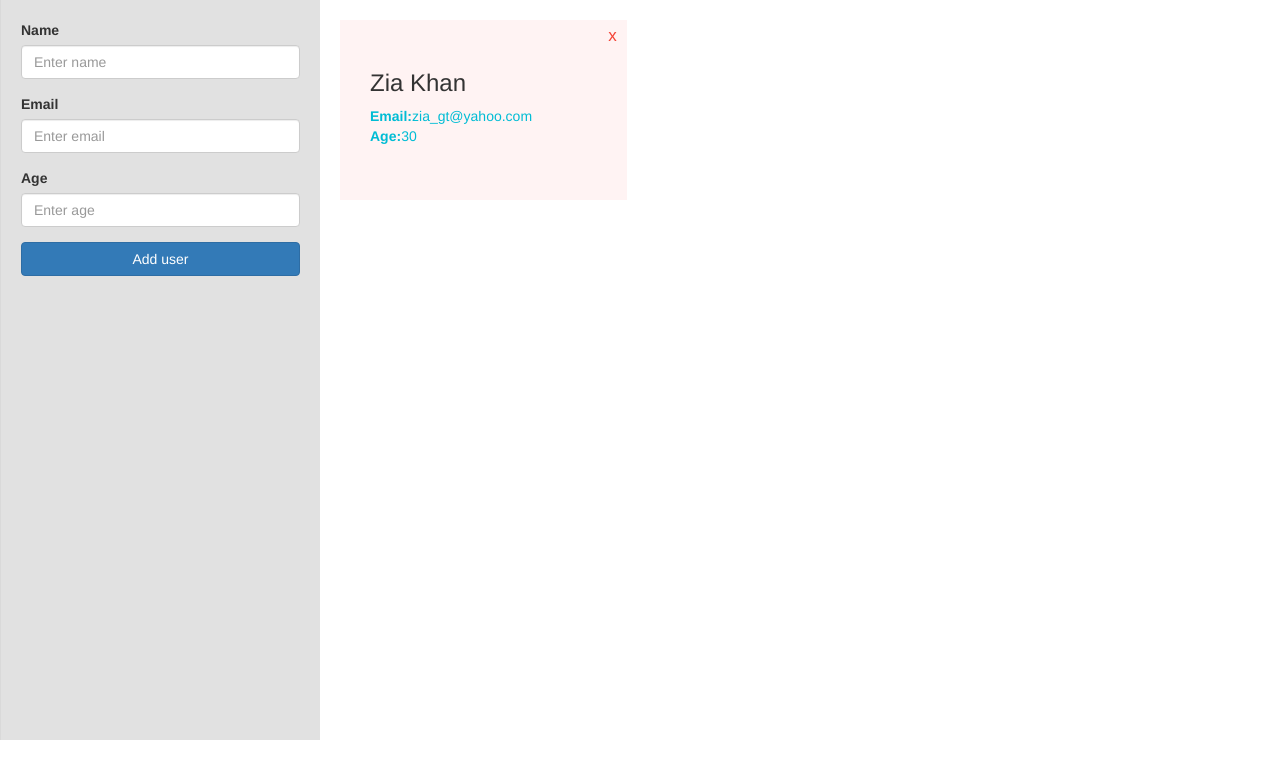
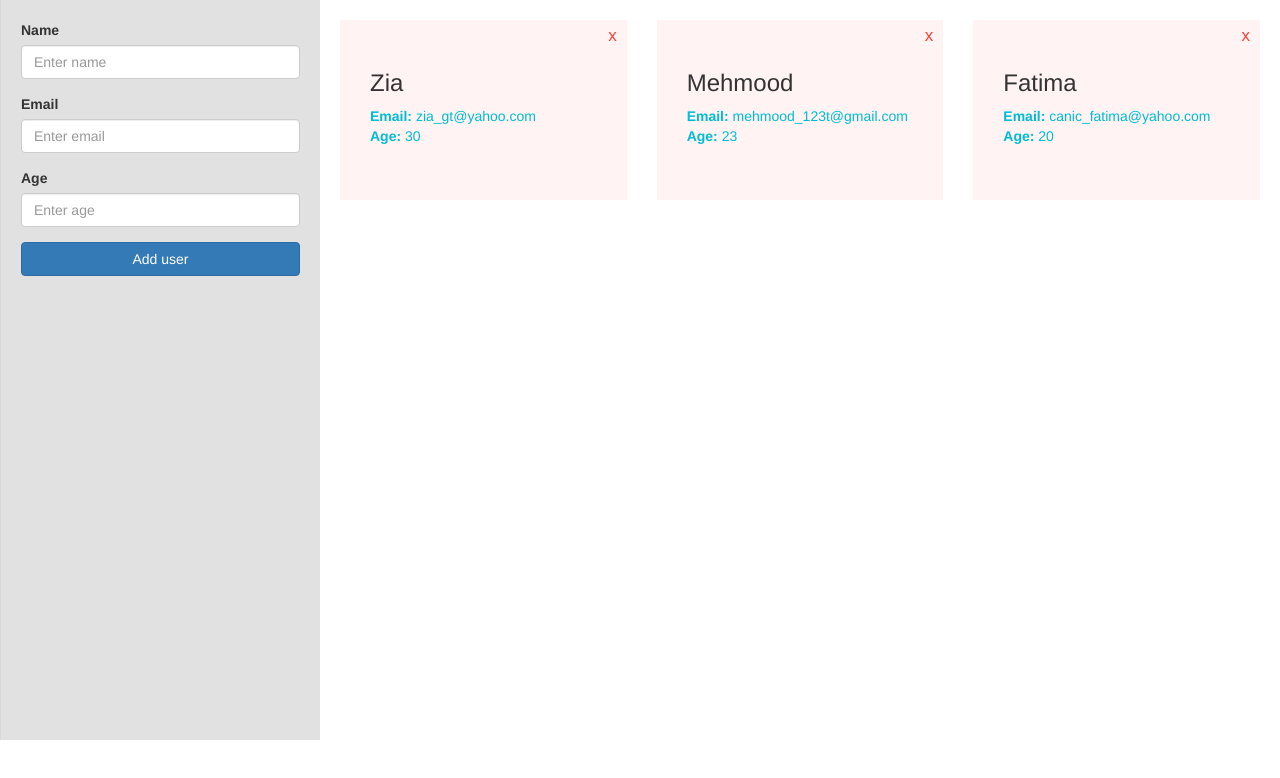
Before and after one commit to ziaongit/Customer-Card-Generator, a website: page index.html in a window 1280 px wide. Drawn offline with Linux system fonts and the light colour scheme; files that its build step writes are made by us from their sources.

Commit message:
JavaScript Mockup added

```diff
--- a/index.html
+++ b/index.html
@@ -32,16 +32,7 @@
       </div>
       <div class="col-xs-12 col-md-9 content-container">
         <div class="row" id="parent_avatars">
-          <div class="col-sm-4">
-            <div class="card">
-              <div class="card-delete" data-card="">x</div>
-              <div class="card-block">
-                <h3 class="card-title">Zia Khan</h3>
-                <p class="card-text"><strong>Email:</strong>zia_gt@yahoo.com</p>
-                <p class="card-text"><strong>Age:</strong>30</p>
-              </div>
-            </div>
-          </div>
+
         </div>
       </div>
     </div>
--- a/resources/javascripts/bin/customer-card-generator.js
+++ b/resources/javascripts/bin/customer-card-generator.js
@@ -1,3 +1,38 @@
-(function (){
-    console.log('JavaScript');
-})();
+var db = [
+    {name: 'Zia', email:'zia_gt@yahoo.com', age:30},
+    {name: 'Mehmood', email:'mehmood_123t@gmail.com', age:23},
+    {name: 'Fatima', email:'canic_fatima@yahoo.com', age:20}
+];
+
+(function Avatars(db){
+    this.init = function(){
+        this.generateList();
+    };
+
+
+    this.generateList = function(){
+        var parent = document.querySelector('#parent_avatars');
+        var template = '';
+
+        for(var i=0; i < db.length; i++){
+            template += '<div class="col-sm-4">';
+            template +=     '<div class="card">';
+            template +=         '<div class="card-delete" data-card="">x</div>';
+            template +=         '<div class="card-block">';
+            template +=             '<h3 class="card-title">'+ db[i].name +'</h3>';
+            template +=             '<p class="card-text"><strong>Email:</strong> '+ db[i].email +'</p>';
+            template +=             '<p class="card-text"><strong>Age:</strong> '+ db[i].age +'</p>';
+            template +=          '</div>';
+            template +=     '</div>';
+            template += '</div>';
+        }
+
+        parent.innerHTML = '';
+        parent.insertAdjacentHTML('afterbegin', template);
+
+    };
+
+
+
+    this.init();
+})(db);
```
Also changed, not shown: resources/javascripts/Main.js (added, +38 -0 lines), resources/javascripts/bin/customer-card-generator.min.js.
